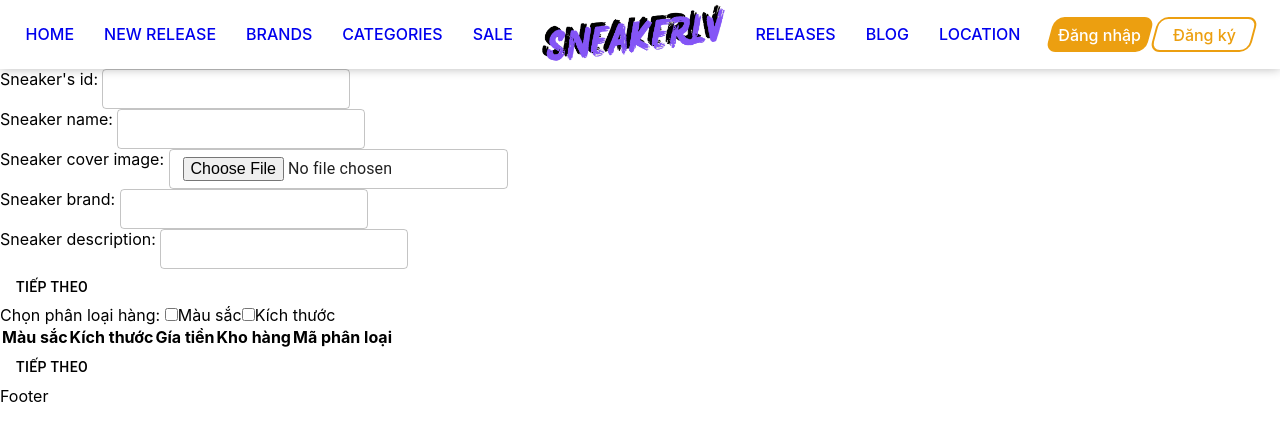
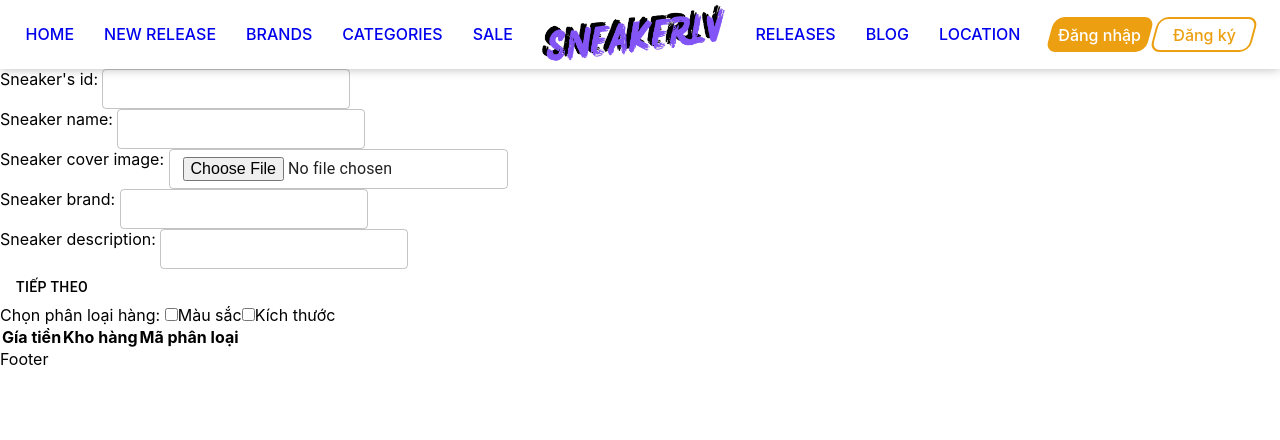
Before and after one commit to levanthien1812/Sneakerlv_FE, a React (Create React App) app: page /sneaker in a window 1280 px wide. Shown: the top 440 px of the page. Built offline with nearby package versions, Linux system fonts and the light colour scheme.

Commit message:
Update sneakers page

```diff
--- a/src/pages/Sneakers/components/AddCateGoryItemDetail.jsx
+++ b/src/pages/Sneakers/components/AddCateGoryItemDetail.jsx
@@ -2,39 +2,58 @@ import { TextField } from "@mui/material";
 import React from "react";
 
 const CategoryRow = ({ cate, onChangeRecord }) => {
-
   const rowData = {
     size: cate.size,
-    color: cate.color
-  }
+    color: cate.color,
+  };
 
   const changeHandler = (event) => {
-    onChangeRecord(event, rowData)
-  }
+    onChangeRecord(event, rowData);
+  };
 
   return (
     <tr>
       {cate.color && (
         <td>
-          <p>{cate.color}</p>
-          <input type="file" id="file" onBlur={changeHandler} />
+          <label htmlFor="file">{cate.color}</label>
+          <input type="file" id="image" onChange={changeHandler} />
         </td>
       )}
       {cate.size && <td>{cate.size}</td>}
       <td>
-        <TextField type="number" id="price" defaultValue={cate.price} onBlur={changeHandler}/>
+        <TextField
+          type="number"
+          id="price"
+          defaultValue={cate.price}
+          onBlur={changeHandler}
+        />
       </td>
       <td>
-        <TextField type="number" id="quantity" defaultValue={cate.quantity} onBlur={changeHandler}/>
+        <TextField
+          type="number"
+          id="quantity"
+          defaultValue={cate.quantity}
+          onBlur={changeHandler}
+        />
       </td>
       <td>
-        <TextField type="text" id="categoryId" defaultValue={cate.categoryId} onBlur={changeHandler}/>
+        <TextField
+          type="text"
+          id="categoryId"
+          defaultValue={cate.categoryId}
+          onBlur={changeHandler}
+        />
       </td>
     </tr>
   );
 };
 
-function AddCateGoryItemDetail({ categories, onChangeRecord }) {
+function AddCateGoryItemDetail({
+  sizesLength,
+  colorsLength,
+  categories,
+  onChangeRecord,
+}) {
   const changeRecordHandler = (event, rowData) => {
     onChangeRecord(event, rowData);
   };
@@ -42,8 +61,8 @@ function AddCateGoryItemDetail({ categories, onChangeRecord }) {
     <table>
       <thead>
         <tr>
-          <th>Màu sắc</th>
-          <th>Kích thước</th>
+          {colorsLength > 0 && <th>Màu sắc</th>}
+          {sizesLength > 0 && <th>Kích thước</th>}
           <th>Gía tiền</th>
           <th>Kho hàng</th>
           <th>Mã phân loại</th>
--- a/src/pages/Sneakers/components/AddCategories.jsx
+++ b/src/pages/Sneakers/components/AddCategories.jsx
@@ -1,10 +1,8 @@
-import React, { useEffect, useState } from 'react'
-import AddCateGoryItemDetail from './AddCateGoryItemDetail';
-import AddCategoryItems from './AddCategoryItems';
-import { Button } from '@mui/material';
+import React, { useEffect, useState } from "react";
+import AddCateGoryItemDetail from "./AddCateGoryItemDetail";
+import AddCategoryItems from "./AddCategoryItems";
 
 function AddCategories(props) {
-
   const [isColorChosen, setIsColorChosen] = useState(false);
   const [colors, setColors] = useState([]);
   const [isSizeChosen, setIsSizeChosen] = useState(false);
@@ -15,44 +13,63 @@ function AddCategories(props) {
   useEffect(() => {
     setCategories(() => {
       let categoriesArr = [];
-        colors.forEach((color) => {
-          sizes.forEach((size) => {
-            categoriesArr.push({
-              color: color.value,
-              size: size.value,
+      const cate = {
         image: "",
         price: 0,
         quantity: 0,
         categoryId: "",
+      };
+      if (colors.length > 0) {
+        colors.forEach((color) => {
+          if (sizes.length > 0)
+            sizes.forEach((size) => {
+              categoriesArr.push({
+                ...cate,
+                color: color.value,
+                size: size.value,
               });
             });
+          else
+            categoriesArr.push({
+              ...cate,
+              color: color.value,
+              size: undefined,
             });
+        });
+      } else if (sizes.length > 0) {
+        sizes.forEach((size) => {
+          categoriesArr.push({
+            ...cate,
+            color: undefined,
+            size: size.value,
+          });
+        });
+      }
+
       return categoriesArr;
     });
   }, [colors, sizes, setCategories]);
 
-    const colorChangeHandler = (event) => {
+  const colorChangeHandler = () => {
     setIsColorChosen(!isColorChosen);
   };
 
-    const sizeChangeHandler = (event) => {
+  const sizeChangeHandler = () => {
     setIsSizeChosen(!isSizeChosen);
   };
 
-    const moveToNextHandler = () => {
-        props.onMoveToNext(categories)
-    };
-
   const changeRecordHandler = (event, rowData) => {
-      const { id, value } = event.target;
-      setCategories((prevState) => {
-        const categories = [...prevState];
-        const index = categories.findIndex(
+    const { id, value, files } = event.target;
+    const cates = [...categories];
+    const index = cates.findIndex(
       (item) => item.color === rowData.color && item.size === rowData.size
     );
-        categories[index][id] = value;
-        return categories;
-      });
+    cates[index][id] = value;
+    if (files) {
+      cates[index]["image"] = files[0];
+    }
+    setCategories(cates);
+    props.setNewSneakerCategories(cates);
   };
 
   return (
@@ -87,14 +104,13 @@ function AddCategories(props) {
         />
       )}
       <AddCateGoryItemDetail
+        sizesLength={sizes.length}
+        colorsLength={colors.length}
         categories={categories}
         onChangeRecord={changeRecordHandler}
       />
-      <Button variant="primary" onClick={moveToNextHandler}>
-        Tiếp theo
-      </Button>
     </div>
   );
 }
 
-export default AddCategories
+export default AddCategories;
--- a/src/pages/Sneakers/screens/Sneaker.jsx
+++ b/src/pages/Sneakers/screens/Sneaker.jsx
@@ -4,26 +4,22 @@ import AddCategories from "../components/AddCategories";
 
 function SneakerPage() {
   // manage fields states
-  const [newSneaker, setNewSneaker] = useState({})
-  const [newSneakerCategories, setNewSneakerCategories] = useState([])
-
+  const [newSneaker, setNewSneaker] = useState({});
+  const [newSneakerCategories, setNewSneakerCategories] = useState([]);
 
   const saveSneakerHandler = (snk) => {
-    setNewSneaker(snk)
-  }
-
-  const saveSneakerCategoriesHandler = (snkCate) => {
-    setNewSneakerCategories(snkCate)
-  }
+    setNewSneaker(snk);
+  };
 
   console.log(newSneaker);
-  console.log(newSneakerCategories)
+  console.log(newSneakerCategories);
 
-  // Hoan thanh buoc 1 moi duoc thuc hien buoc 2
   return (
     <>
-      <AddSneaker onMoveToNext={ saveSneakerHandler } />
-      <AddCategories onMoveToNext={ saveSneakerCategoriesHandler } />
+      <AddSneaker onMoveToNext={saveSneakerHandler} />
+      <AddCategories
+        setNewSneakerCategories={setNewSneakerCategories}
+      />
     </>
   );
 }
```
Lines whose indentation alone changed are shown as unchanged.
